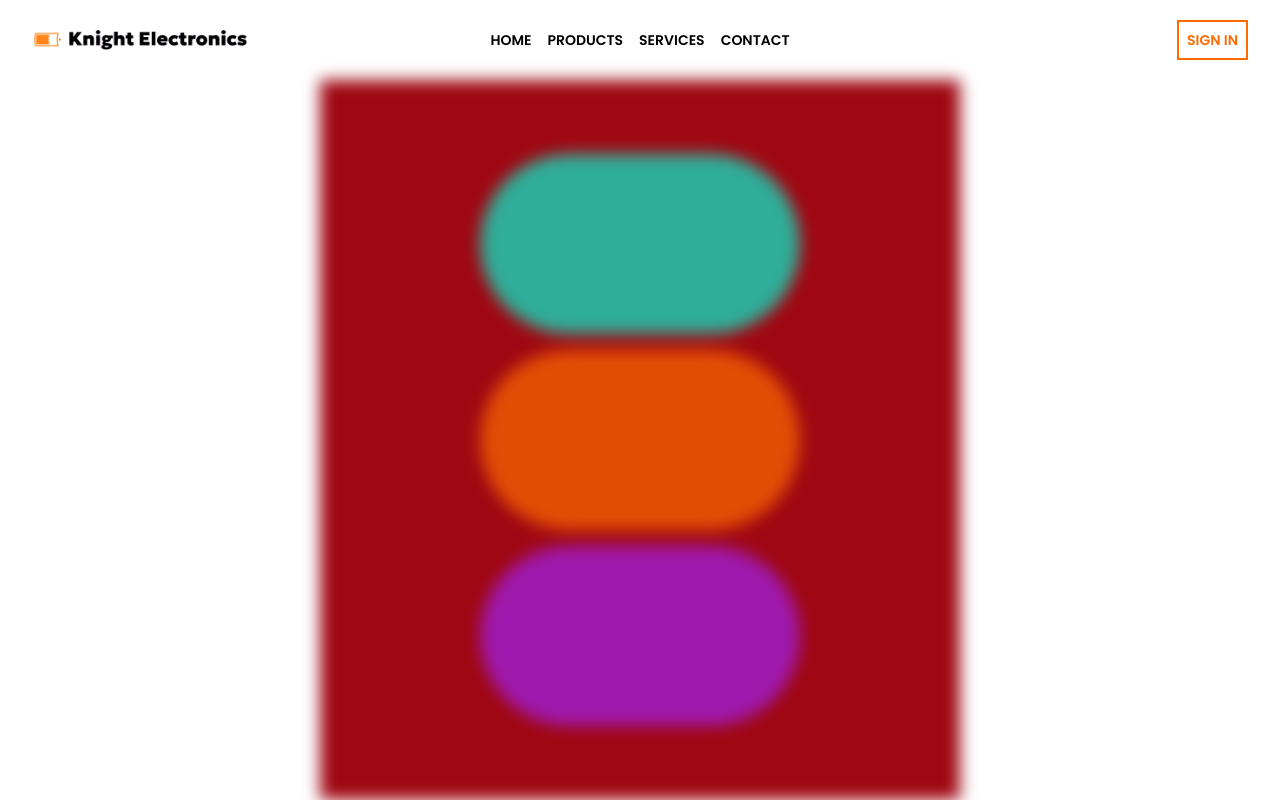
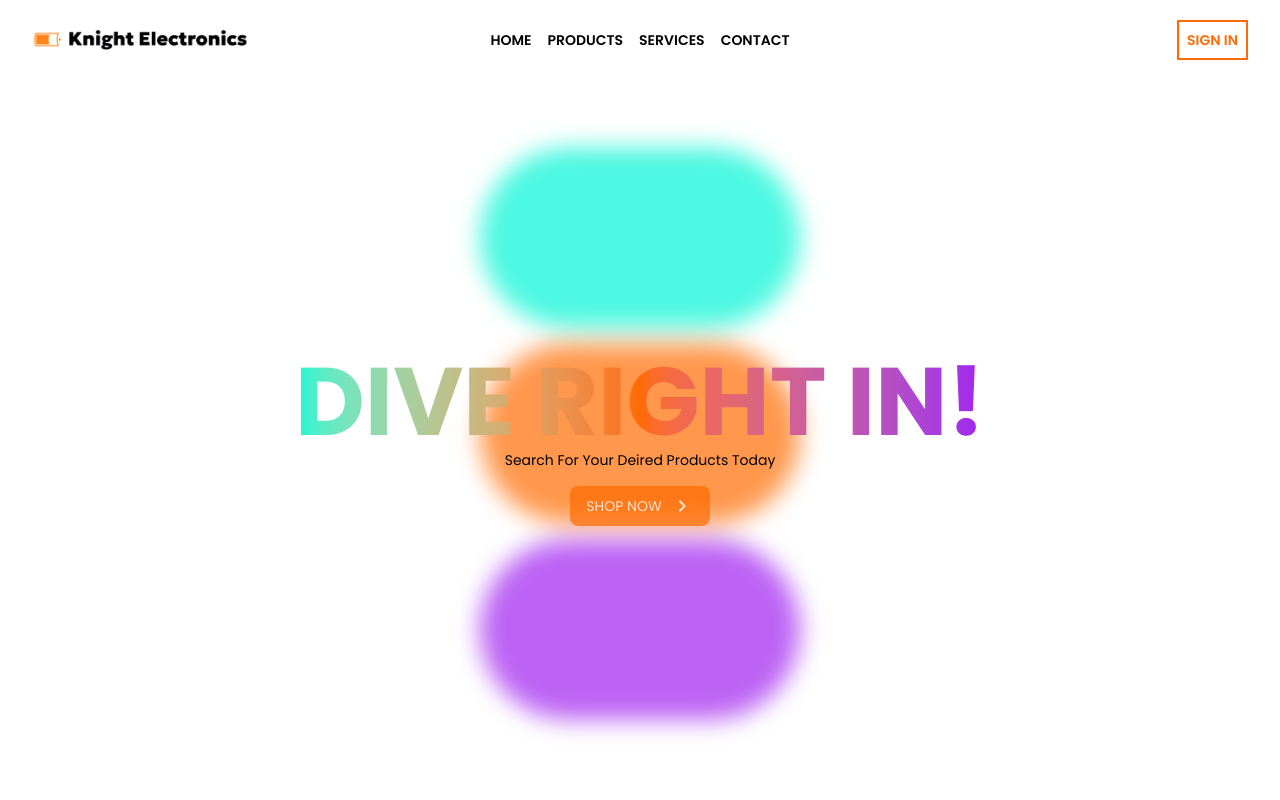
Before and after one commit to judjudaujyd/knight-electronics, a React (Vite) app: page / in a window 1280 px wide. Built offline with nearby package versions, Linux system fonts and the light colour scheme.

Commit message:
Created Intro Div

```diff
--- a/src/LandingPage/IntroDiv.tsx
+++ b/src/LandingPage/IntroDiv.tsx
@@ -1,11 +1,28 @@
+import { MdOutlineNavigateNext } from "react-icons/md";
+
 const IntroDiv = () => {
   return (
     <>
       <section className="w-full h-[calc(100dvh-80px)] bg-white relative">
-        <section className="absolute w-full  bg-red-800 top-0 left-[0%] lg:left-[25%] lg:w-1/2 h-full flex flex-col gap-4 justify-center items-center blur">
-          <span className="w-1/2 h-1/4 bg-[var(--neon-teal)] rounded-full opacity-70"></span>
-          <span className="w-1/2 h-1/4 bg-[var(--neon-orange)] rounded-full opacity-70"></span>
-          <span className="w-1/2 h-1/4 bg-[var(--neon-purple)] rounded-full opacity-70"></span>
+        <section className="absolute w-full top-0 left-[0%] lg:left-[25%] lg:w-1/2 h-full flex flex-col gap-4 justify-center items-center blur-md z-0">
+          <span className="w-1/2 animate-bounce h-1/4 bg-[var(--neon-teal)] rounded-full opacity-70"></span>
+          <span className="w-1/2 animate-bounce h-1/4 bg-[var(--neon-orange)] rounded-full opacity-70"></span>
+          <span className="w-1/2 animate-bounce h-1/4 bg-[var(--neon-purple)] rounded-full opacity-70"></span>
+        </section>
+
+        <section className="absolute w-full top-0 h-full z-10 flex flex-col justify-center items-start lg:items-center select-none gap-y-4">
+          <div className="flex justify-center items-start lg:items-center flex-col px-4">
+            <h2 className="text-8xl font-bold bg-gradient-to-r from-[var(--neon-teal)] via-[var(--neon-orange)] to-[var(--neon-purple)] bg-clip-text text-transparent">
+              DIVE RIGHT IN!
+            </h2>
+            <p className="text-sm">Search For Your Deired Products Today</p>
+          </div>
+          <div className="w-full flex justify-start lg:justify-center items-start px-4">
+            <button className=" w-auto flex justify-center items-center bg-[var(--neon-orange)] mx-4 px-4 py-2 rounded-lg gap-2 opacity-70 hover:cursor-pointer hover:grayscale-50 hover:rounded-2xl">
+              <p className="text-white text-sm opacity-100">SHOP NOW</p>
+              <MdOutlineNavigateNext className="text-white text-2xl opacity-100" />
+            </button>
+          </div>
         </section>
       </section>
     </>
--- a/src/NavBar/Navbar.tsx
+++ b/src/NavBar/Navbar.tsx
@@ -83,7 +83,7 @@ const Navbar = () => {
           {/* ========FLOATING MENU============= */}
 
           {!lScreen && mToggle &&(
-            <div className="absolute z-10 w-full h-[350px] top-[80px] lg:hidden bg-white">
+            <div className="absolute z-100 w-full h-[350px] top-[80px] lg:hidden bg-white">
             <div className=" w-full h-2/3">
               <ul className="w-full h-full flex flex-col items-start justify-evenly gap-x-4 px-4">
                 <li>
```
